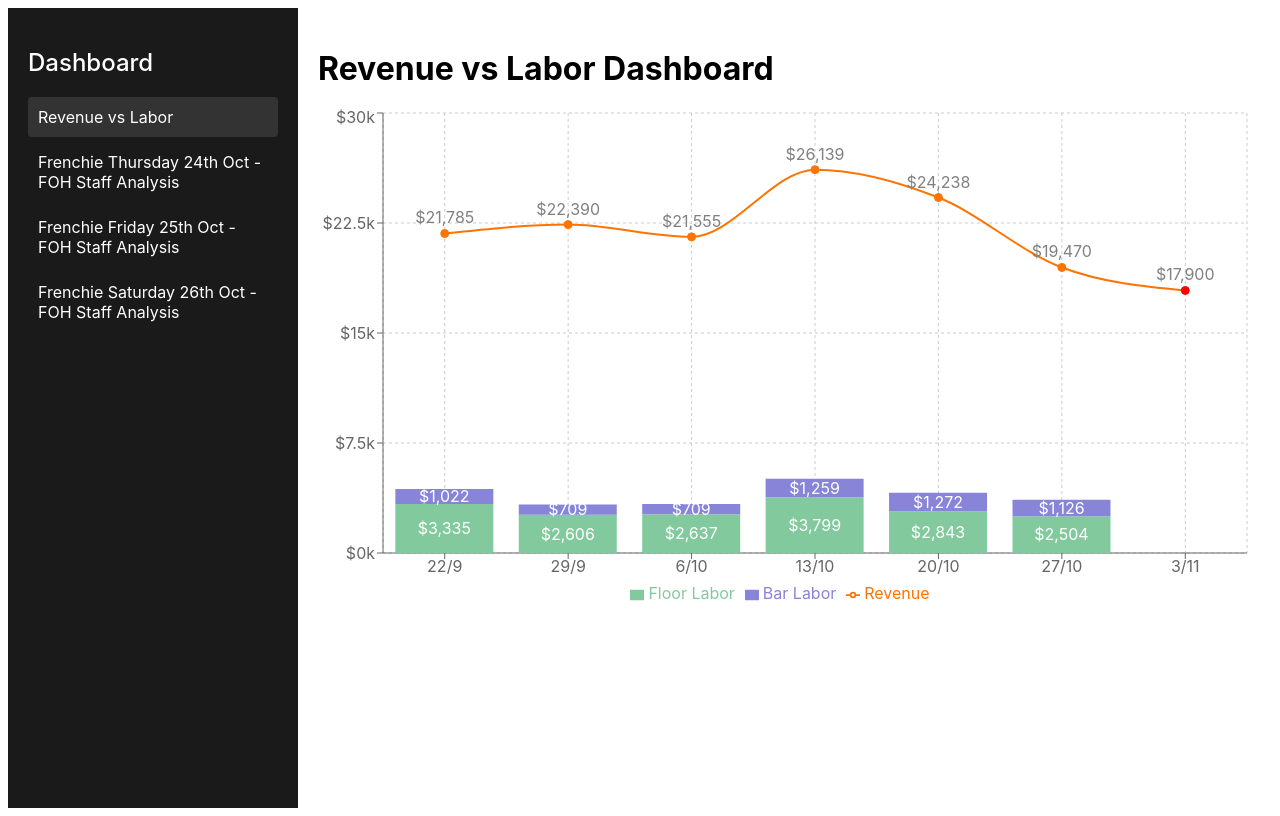
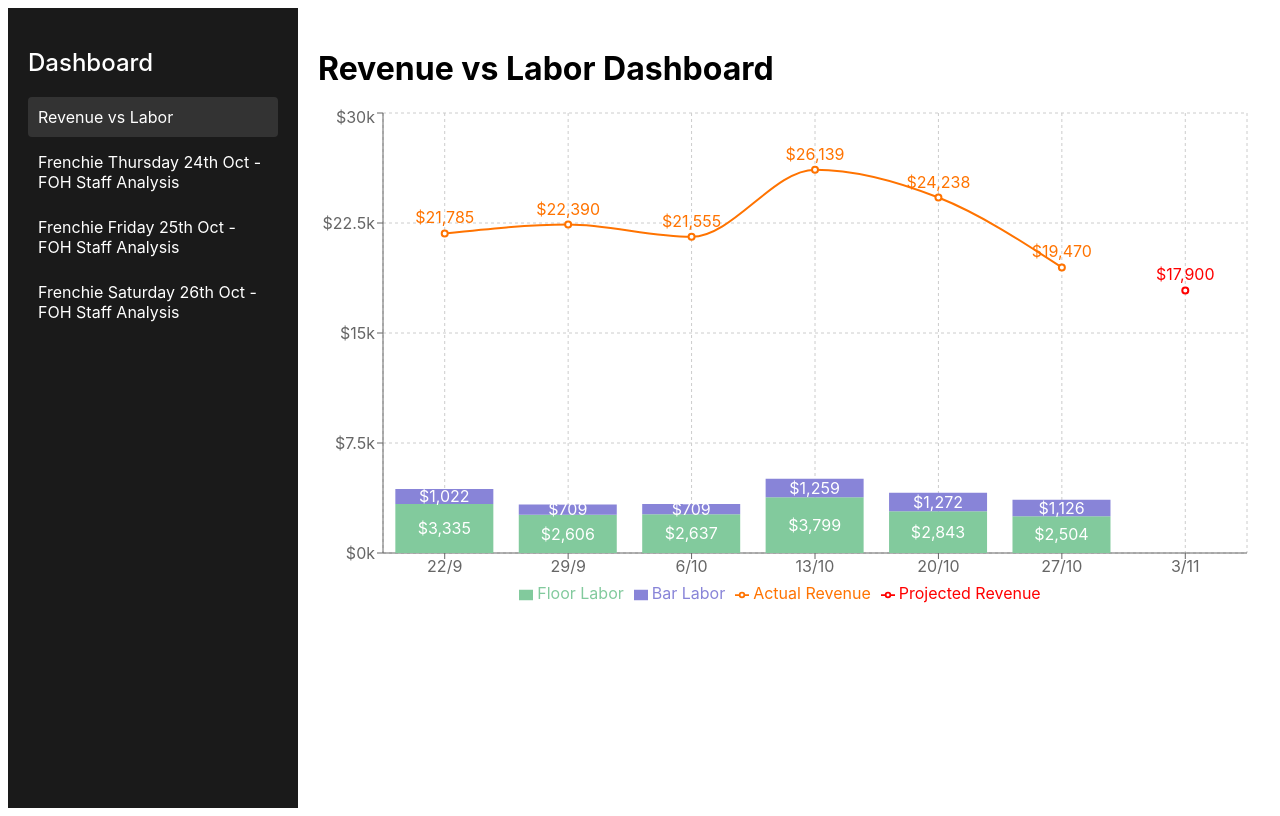
Before and after one commit to IsoBob1/labor-revenue-dashboard, a Next.js app: page / in a window 1280 px wide. Built offline with nearby package versions, Linux system fonts and the light colour scheme.

Commit message:
Update index.js

```diff
--- a/pages/index.js
+++ b/pages/index.js
@@ -3,22 +3,17 @@ import Layout from '../components/Layout';
 import { ComposedChart, Line, Bar, XAxis, YAxis, CartesianGrid, Tooltip, Legend, ResponsiveContainer, LabelList } from 'recharts';
 
 const data = [
-  { week: '22/9', barLabor: 1022, floorLabor: 3335, revenue: 21785 },
-  { week: '29/9', barLabor: 709, floorLabor: 2606, revenue: 22390 },
-  { week: '6/10', barLabor: 709, floorLabor: 2637, revenue: 21555 },
-  { week: '13/10', barLabor: 1259, floorLabor: 3799, revenue: 26139 },
-  { week: '20/10', barLabor: 1272, floorLabor: 2843, revenue: 24238 },
-  { week: '27/10', barLabor: 1126, floorLabor: 2504, revenue: 19470 },
-  { week: '3/11', revenue: 17900, isProjected: true }
+  { week: '22/9', barLabor: 1022, floorLabor: 3335, revenue: 21785, actualRevenue: 21785 },
+  { week: '29/9', barLabor: 709, floorLabor: 2606, revenue: 22390, actualRevenue: 22390 },
+  { week: '6/10', barLabor: 709, floorLabor: 2637, revenue: 21555, actualRevenue: 21555 },
+  { week: '13/10', barLabor: 1259, floorLabor: 3799, revenue: 26139, actualRevenue: 26139 },
+  { week: '20/10', barLabor: 1272, floorLabor: 2843, revenue: 24238, actualRevenue: 24238 },
+  { week: '27/10', barLabor: 1126, floorLabor: 2504, revenue: 19470, actualRevenue: 19470 },
+  { week: '3/11', projectedRevenue: 17900, revenue: 17900 }
 ];
 
 export default function Home() {
-  const formatCurrency = (value, entry) => {
-    const formattedValue = `$${value.toLocaleString()}`;
-    return entry && entry.payload.isProjected ?
-      `${formattedValue} (Projected Revenue)` :
-      formattedValue;
-  };
+  const formatCurrency = (value) => `$${value.toLocaleString()}`;
 
   return (
     <Layout>
@@ -42,28 +37,31 @@ export default function Home() {
             </Bar>
             <Line
               type="monotone"
-              dataKey="revenue"
-              name="Revenue"
+              dataKey="actualRevenue"
+              name="Actual Revenue"
               stroke="#ff7300"
               strokeWidth={2}
-              dot={(props) => {
-                const isProjected = props.payload.isProjected;
-                return (
-                  <circle
-                    cx={props.cx}
-                    cy={props.cy}
-                    r={4}
-                    fill={isProjected ? '#ff0000' : '#ff7300'}
-                    stroke={isProjected ? '#ff0000' : '#ff7300'}
-                  />
-                );
-              }}
             >
               <LabelList
-                dataKey="revenue"
+                dataKey="actualRevenue"
                 position="top"
                 formatter={formatCurrency}
-                fill={(entry) => entry.isProjected ? '#ff0000' : '#ff7300'}
+                fill="#ff7300"
+                offset={10}
+              />
+            </Line>
+            <Line
+              type="monotone"
+              dataKey="projectedRevenue"
+              name="Projected Revenue"
+              stroke="#ff0000"
+              strokeWidth={2}
+            >
+              <LabelList
+                dataKey="projectedRevenue"
+                position="top"
+                formatter={formatCurrency}
+                fill="#ff0000"
                 offset={10}
               />
             </Line>
```
